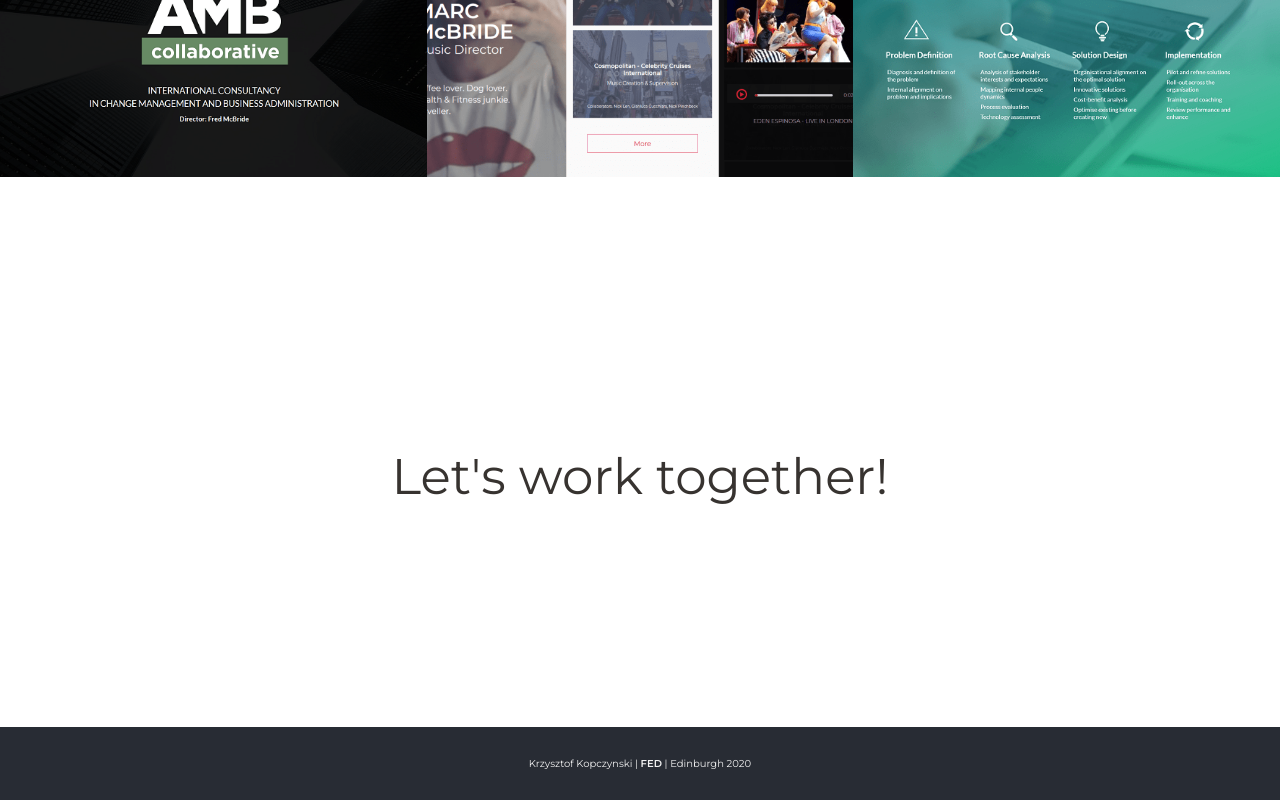
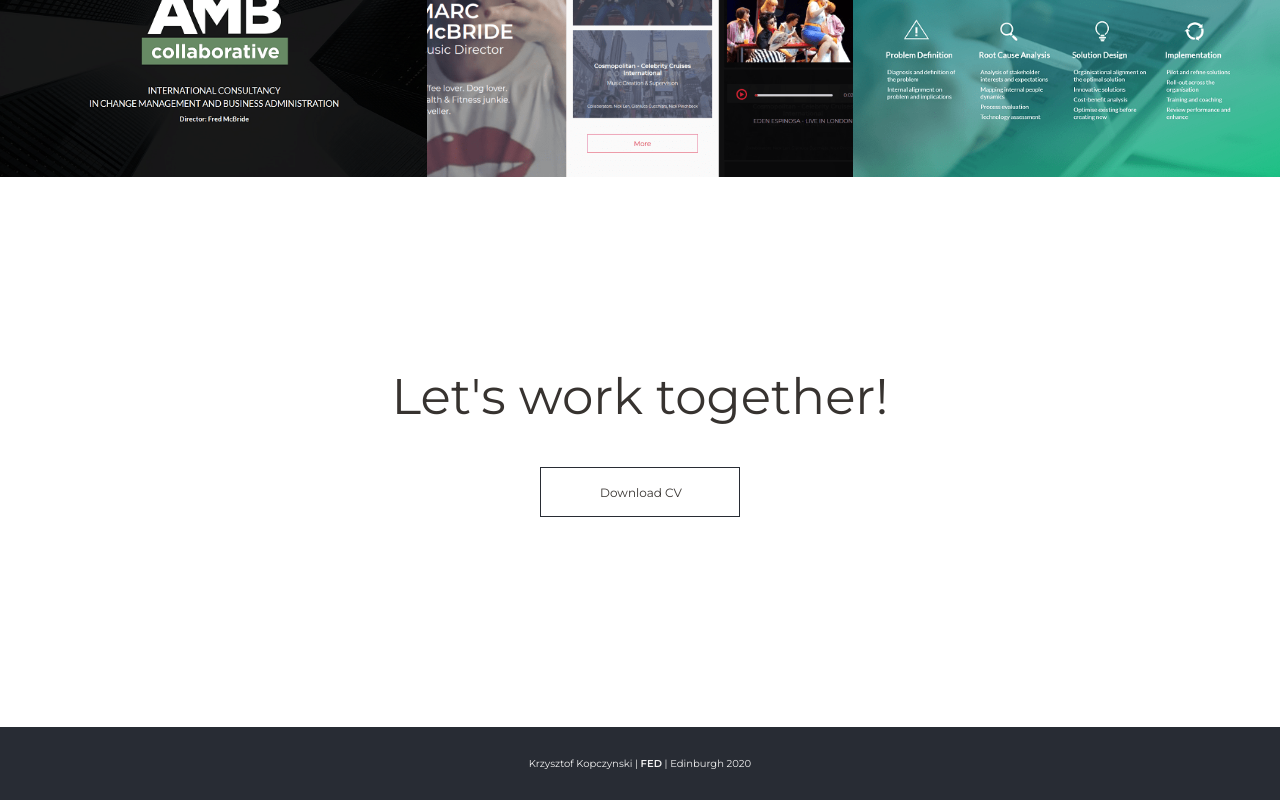
Before and after one commit to k2project/portfolio, a React (Create React App) app: page / in a window 1280 px wide. Shown: the part 2576-3376 px from the top of the page. Built offline with nearby package versions, Linux system fonts and the light colour scheme.

Commit message:
resume section accessible

```diff
--- a/src/Portfolio/Resume/Resume.js
+++ b/src/Portfolio/Resume/Resume.js
@@ -4,15 +4,26 @@ import Button from './../../components/Button/Button';
 import KrisKopczynskiResume from './../../media/KrisKopczynskiResume.pdf';
 
 function Resume() {
+    const text = 'Download CV';
     return (
-        <div className='Resume' id='resume'>
-            <p>Let's work together!</p>
-            {/* <Button centered>
-            <a href={KrisKopczynskiResume} download className="fill fill_centered">
-                Download Resume
+        <section className='resume' id='resume'>
+            <h2>Let's work together!</h2>
+            <a href={KrisKopczynskiResume} download className='resume__link'>
+                {/* main content */}
+                <span className='link__content-box'>
+                    <span className='link__content'>{text}</span>
+                    <span className='sr-only'>in pdf format</span>
+                </span>
+                {/* animated elements */}
+                <span className='link___anim-top'></span>
+                <span className='link___anim-btm'></span>
+                <span className='link__content-box--animated'>
+                    <span className='link__content' aria-hidden='true'>
+                        {text}
+                    </span>
+                </span>
             </a>
-        </Button> */}
-        </div>
+        </section>
     );
 }
 
--- a/src/Portfolio/Resume/Resume.scss
+++ b/src/Portfolio/Resume/Resume.scss
@@ -1,21 +1,88 @@
 @import './../../App.scss';
 
-.Resume{
+.resume {
     text-align: center;
     min-height: 55rem;
     display: grid;
     align-content: center;
-    padding: 4rem 8rem 0;
-    font-size: 3.6rem;
-    p{
+    padding: 15rem 8rem;
+    h2 {
         font-size: 5rem;
+        font-weight: normal;
     }
 }
-@include mobile-sm{
-    .Resume{
-        padding: 0 4rem;
-        font-size: 3rem;
-        p{
+.resume__link {
+    margin: 4rem auto 2rem;
+    height: 5rem;
+    width: 20rem;
+    overflow: hidden;
+    font-size: 1.2rem;
+    color: $color-black;
+}
+//==================
+//on hover animation
+//==================
+.link__content-box,
+.link__content-box--animated,
+.link__content {
+    position: absolute;
+    top: 0;
+    height: 100%;
+    overflow: hidden;
+    left: 0;
+}
+.link__content-box {
+    width: 100%;
+    border: solid 0.1rem $color_black;
+    transition: 0.25s;
+}
+.link__content-box--animated {
+    color: #fff;
+    left: -0.2rem;
+    width: 0%;
+    background: $color_primary;
+    border: solid 0.1rem $color_primary;
+    transition: 0.25s;
+}
+.link__content {
+    width: 20rem;
+    display: flex;
+    align-items: center;
+    justify-content: center;
+}
+.link___anim-top,
+.link___anim-btm {
+    position: absolute;
+    left: 0;
+    width: 1rem;
+    background: $color_primary;
+    height: 0;
+}
+.link___anim-top {
+    top: 50%;
+}
+.link___anim-btm {
+    bottom: 50%;
+}
+.resume__link:hover {
+    .link__content-box--animated {
+        width: 100%;
+        transition: width 0.5s 0.25s ease-out;
+        left: 0;
+    }
+    .link___anim-top,
+    .link___anim-btm {
+        height: 50%;
+        transition: 0.2s;
+    }
+}
+.resume__link:focus {
+    @extend .in-focus;
+}
+@include mobile {
+    .resume {
+        padding: 15rem 5rem;
+        h2 {
             font-size: 4rem;
         }
     }
--- a/src/Portfolio/projects.js
+++ b/src/Portfolio/projects.js
@@ -3,10 +3,10 @@ const game = {
     name: '#game_On',
     desc: (
         <p>
-            A responsive SPA built with React.js. Online resume based on a
-            vintage game "Break Out". Features: HTML5 Canvas and SVG with touch
-            responsive controllers / 4 levels with 3 randomly generated layouts
-            each. Give it a go and have a ball!
+            A responsive SPA built with React.js. My first online resume built
+            as a "Break Out" game. 4 levels with 3 randomly generated layouts
+            each. Complete a level to unveil my skills. Give it a go and have a
+            ball!
         </p>
     ),
     skills: [
@@ -34,9 +34,9 @@ const rte = {
     ),
     desc: (
         <p>
-            Responsive SPA built with Meteor.j and React.js. End-to-end
-            commercial (cml.) project for a local theatre. Features: dynamically
-            created routes based on a show's name and a customised contact form.{' '}
+            A responsive SPA built with Meteor.js and React.js. End-to-end
+            commercial (cml.) project for an Edinburgh's local theatre. Content
+            managed on a regular bases.
         </p>
     ),
     skills: [
@@ -90,8 +90,8 @@ const calvocoressi = {
     desc: (
         <p>
             A responsive SPA built with React.js. and Node.js, hosted on Heroku.
-            End-to-end commercial (cml.) project. Features customised accordion
-            and contact form build with Nodemailer.
+            End-to-end commercial (cml.) project for a counselling and
+            psychotherapy.
         </p>
     ),
     skills: [
```
